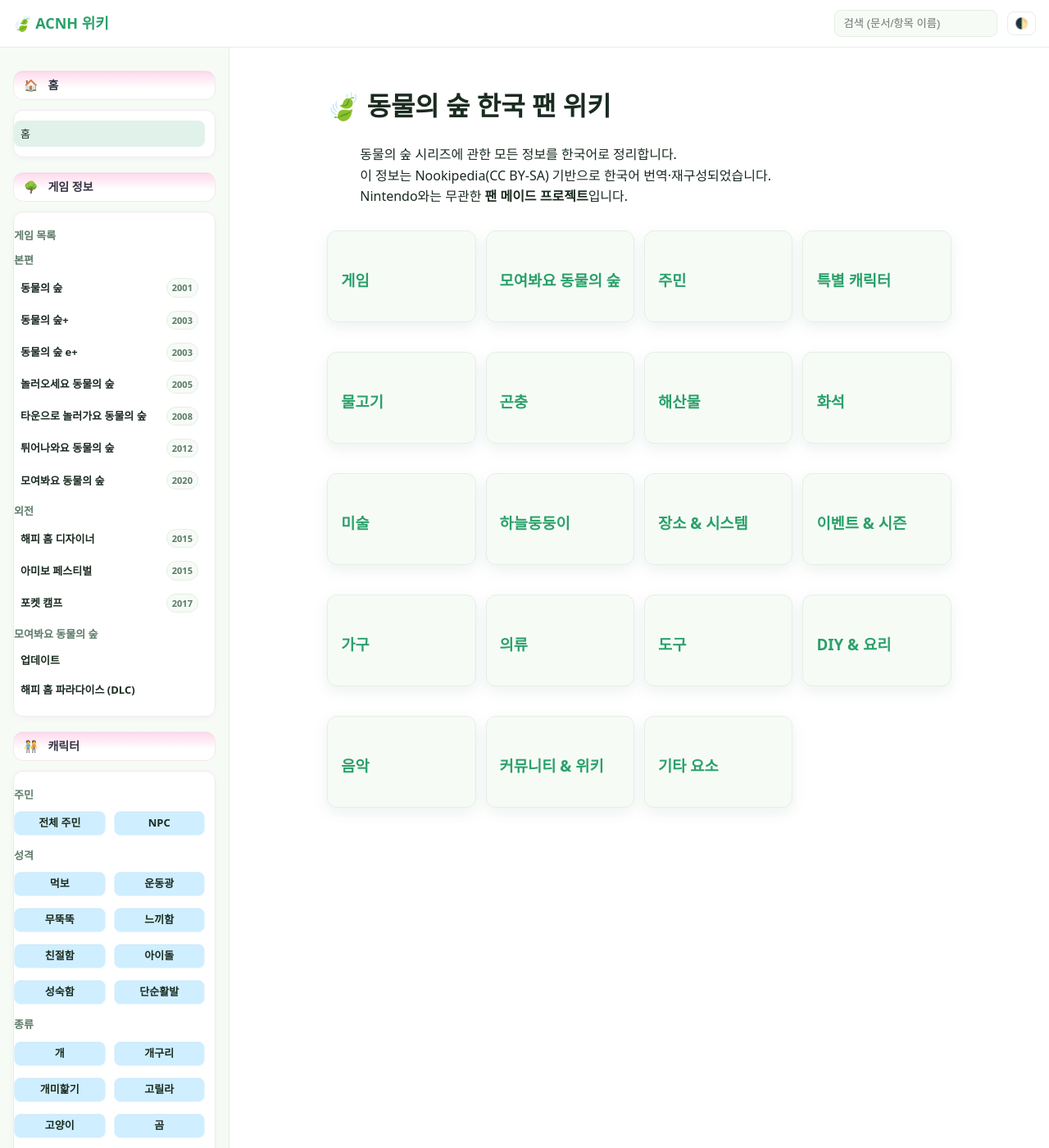
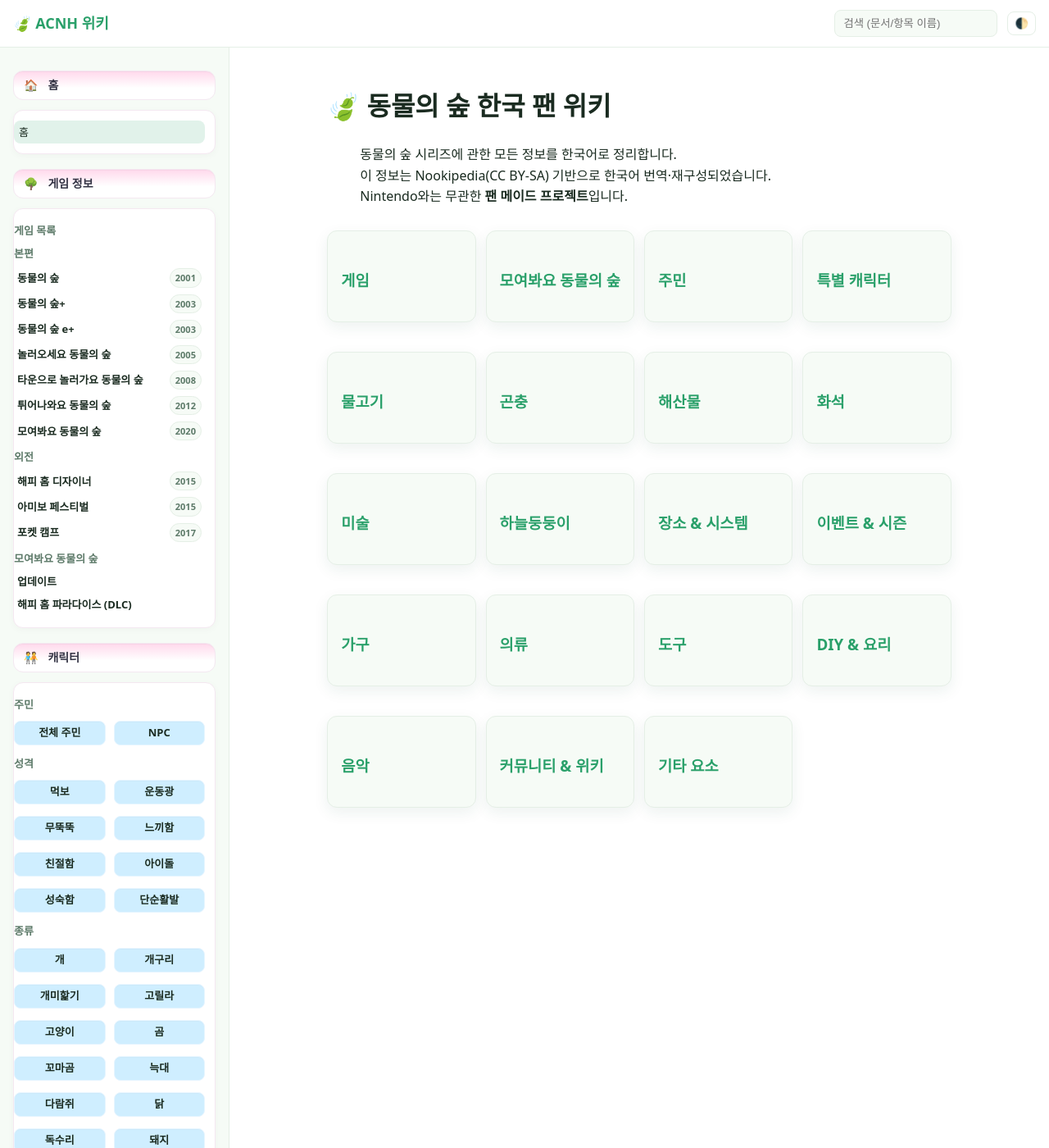
Before and after one commit to cute-bite/animal-crossing, a Jekyll site: the page built from index.md, in a window 1280 px wide and 1400 px high. Shown: the whole window at 82% size. Built offline with Jekyll 4.4.1, drawn with Linux system fonts in a browser that asks for light colours.

Commit message:
Add files via upload

```diff
--- a/assets/css/theme.css
+++ b/assets/css/theme.css
@@ -566,26 +566,3 @@
   background:var(--surface);
   margin-left:8px;
 }
-
-/* === Sidebar 메뉴 여백 복구 (간단 패치) === */
-
-/* 각 항목 세로 간격 */
-.sidebar h3 + ul li {
-  margin: 6px 0;            /* 항목 사이 여백 */
-}
-
-/* 링크 터치 영역 조금 더 */
-.sidebar .menu a {
-  padding: 6px 8px;         /* 기존 4px → 6px */
-}
-
-/* 하위 목록은 위쪽 간격 + 살짝 들여쓰기 */
-.sidebar .menu li > ul {
-  margin-top: 6px;
-  padding-left: 10px;       /* 들여쓰기 0이었다면 최소 10px */
-}
-
-/* 그룹 라벨(자식 ul 가진 li) 위쪽 여백 살짝 */
-.sidebar .menu li:has(> ul) {
-  margin-top: 10px;
-}
```
